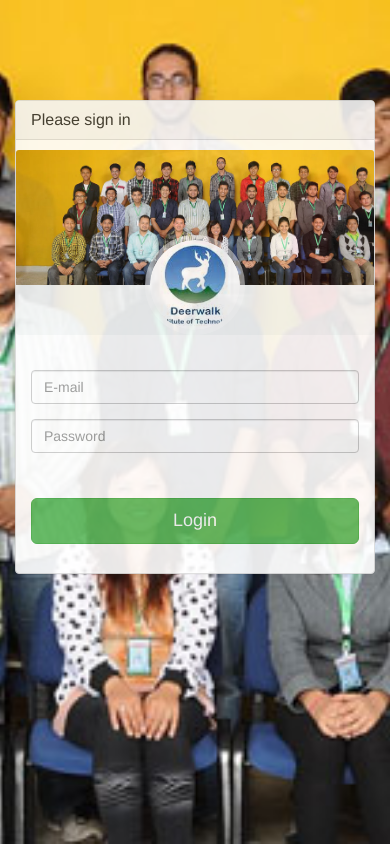
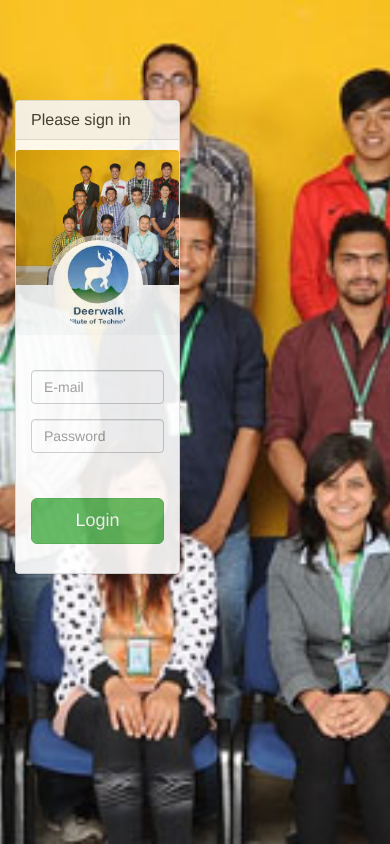
Before and after one commit to sanzip/dwtf, a PHP site: page / in a window 390 px wide. Run offline with PHP 8.4, Linux system fonts and the light colour scheme.

Commit message:
responsive

```diff
--- a/createuser.php
+++ b/createuser.php
@@ -42,7 +42,7 @@ if(!isset($_SESSION['login_user'])){
 <br>
    <div class="container">
     <div class="row vertical-offset-100">
-      <div class="col-md-4 col-md-offset-4">
+      <div class="col-xs-6 col-md-4 col-md-offset-4">
         <div class="panel panel-default">
           <div class="panel-heading">
             <h3 class="panel-title">Create User</h3>
--- a/index.php
+++ b/index.php
@@ -22,7 +22,7 @@ margin-top:100px;
 <body>
    <div class="container">
     <div class="row vertical-offset-100">
-      <div class="col-md-4 col-md-offset-4">
+      <div class=" col-xs-6 col-md-4 col-md-offset-4">
 
                 <div class="panel panel-default">
           <div class="panel-heading">
```
